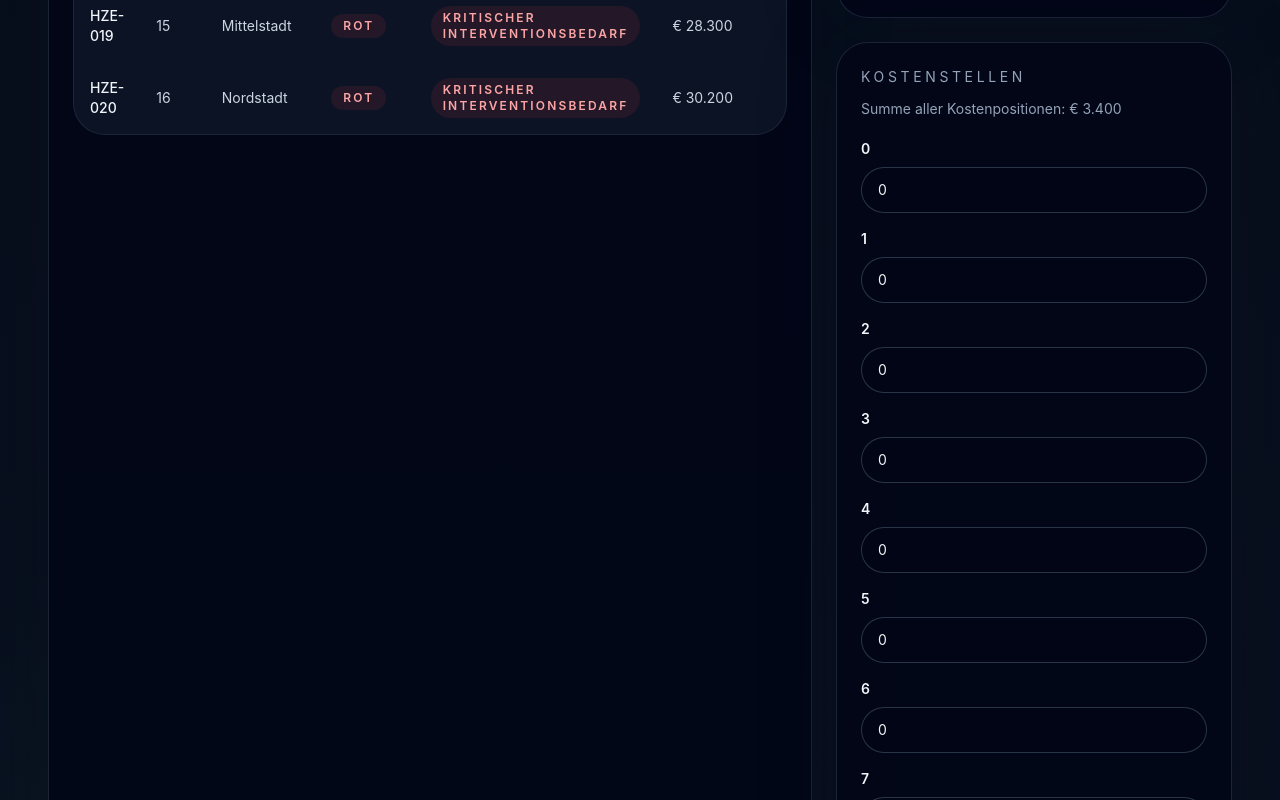
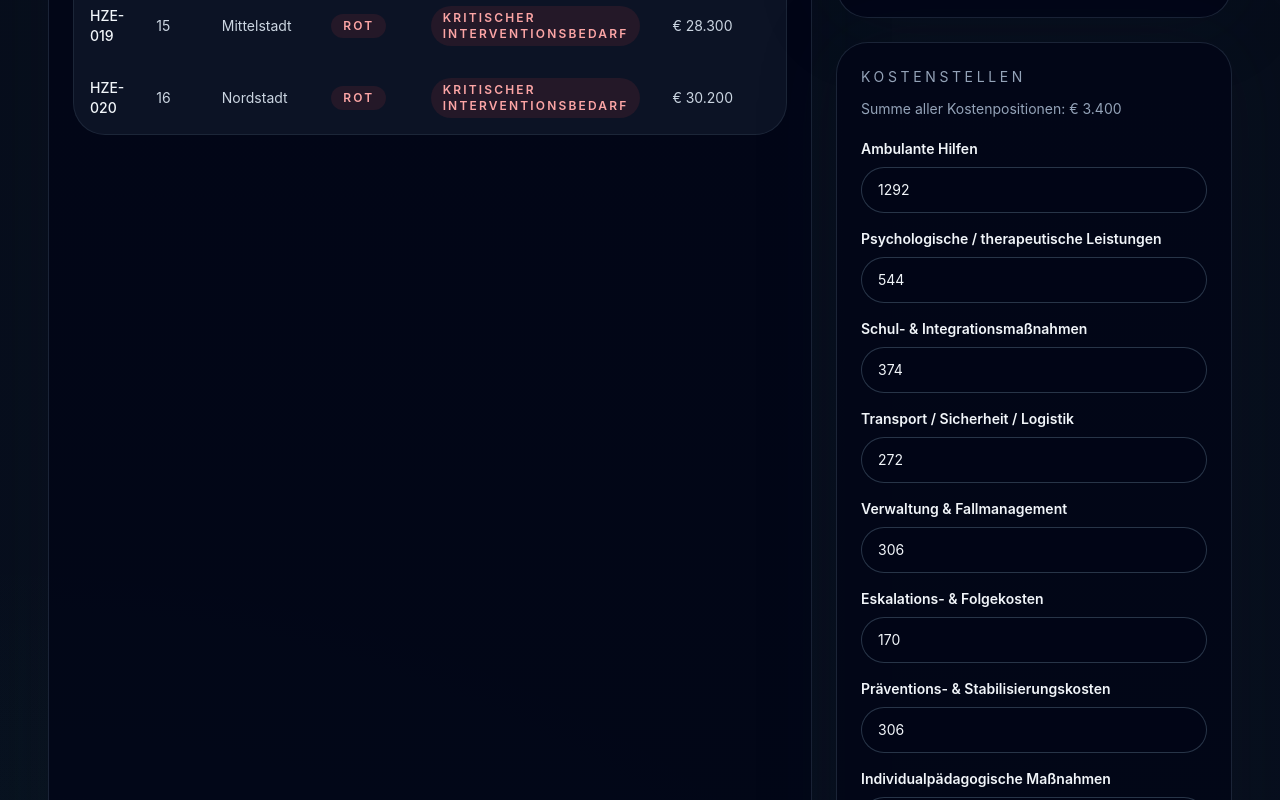
Before and after one commit to HAKO-TEAM/v2-ascend-dashboard, a Next.js app: page / in a window 1280 px wide. Shown: the part 2600-3400 px from the top of the page. Built offline with nearby package versions, Linux system fonts and the light colour scheme.

Commit message:
Fix cost center input calculation

```diff
--- a/app/page.tsx
+++ b/app/page.tsx
@@ -39,6 +39,12 @@ function caseMonthlyCost(fall: CaseData | null | undefined): number {
 
   const values = Object.values(kostenstellen as Record<string, unknown>);
   return values.reduce<number>((sum, value) => sum + Number(value || 0), 0);
+}
+
+function parseAmountInput(input: string | number): number {
+  const normalized = typeof input === 'string' ? input.replace(',', '.') : String(input);
+  const parsed = parseFloat(normalized);
+  return Number.isFinite(parsed) ? Math.max(0, parsed) : 0;
 }
 
 function getFallAmpel(fall: CaseData | null | undefined): Ampelstatus | undefined {
@@ -163,25 +169,30 @@ export default function DashboardPage() {
     };
   }, [faelle]);
 
-  const updateKostenposition = (label: string, amountInput: number) => {
-    const amount = Number.isFinite(amountInput) ? amountInput : Number(amountInput) || 0;
+  const updateKostenposition = (label: string, amountInput: string | number) => {
+    const amount = parseAmountInput(amountInput);
+
     setFaelle((previous) =>
       previous.map((fall) => {
         if (fall.id !== selectedId) return fall;
-        const kostenstellen = {
-          ...fall.kostenstellen,
-          [label]: Math.max(0, amount),
-        };
-        const updatedFall = {
+
+        const kostenstellen = Array.isArray(fall.kostenstellen)
+          ? fall.kostenstellen.map((position) =>
+              position.label === label ? { ...position, amount } : position,
+            )
+          : fall.kostenstellen;
+
+        const updatedFall: CaseData = {
           ...fall,
           kostenstellen,
-        } as CaseData;
+        };
+
         const monatKostenGesamt = caseMonthlyCost(updatedFall);
         return {
           ...updatedFall,
           monatKostenGesamt,
           jahresKostenGesamt: monatKostenGesamt * 12,
-        } as CaseData;
+        };
       }),
     );
   };
@@ -424,15 +435,15 @@ export default function DashboardPage() {
               <p className="text-sm uppercase tracking-[0.26em] text-slate-400">Kostenstellen</p>
               <p className="mt-3 text-sm text-slate-400">Summe aller Kostenpositionen: {formatCurrency(caseMonthlyCost(selectedFall))}</p>
               <div className="mt-5 space-y-4">
-                {Object.entries(selectedFall?.kostenstellen ?? {}).map(([label, value], index) => (
-                  <label key={label} className="grid gap-2 text-sm text-slate-300">
-                    <span className="font-semibold text-slate-100">{label}</span>
+                {(Array.isArray(selectedFall?.kostenstellen) ? selectedFall.kostenstellen : []).map((position) => (
+                  <label key={position.label} className="grid gap-2 text-sm text-slate-300">
+                    <span className="font-semibold text-slate-100">{position.label}</span>
                     <input
                       type="number"
                       min={0}
                       step={50}
-                      value={Number(value) || 0}
-                      onChange={(event) => updateKostenposition(label, Number(event.target.value))}
+                      value={Number(position.amount) || 0}
+                      onChange={(event) => updateKostenposition(position.label, event.target.value)}
                       className="w-full rounded-3xl border border-slate-700/80 bg-slate-950/90 px-4 py-3 text-slate-100 outline-none transition focus:border-cyan-500"
                     />
                   </label>
```
Also changed, not shown: 1 other file (tests, documents, lock files or other folders).
